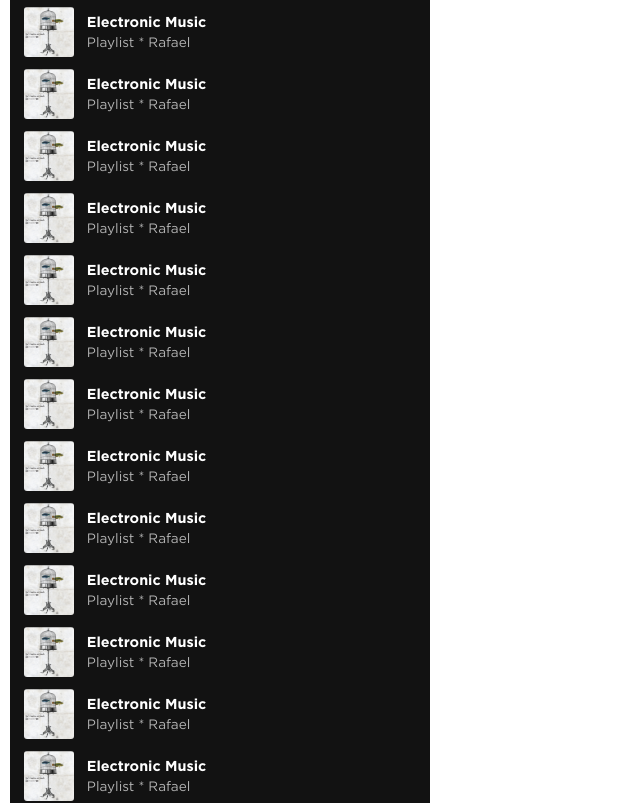
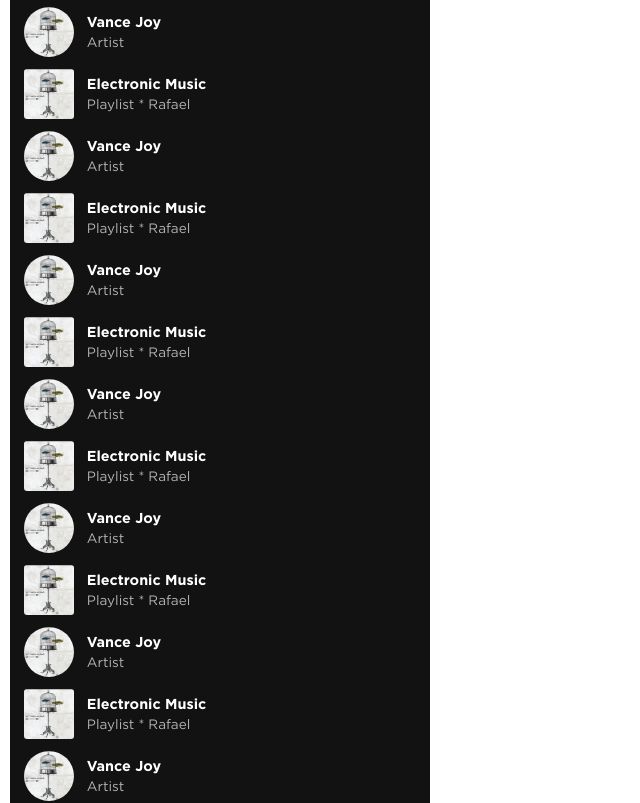
Before and after one commit to rafaelfloressouza/Muzik, a React (Create React App) app in the folder frontend/: page / in a window 1280 px wide. Shown: the part 840-1643 px from the top of the page, without its empty margins (0-640 px from the left). Built offline with nearby package versions, Linux system fonts and the light colour scheme.

Commit message:
Added some fixes to sidebar

```diff
--- a/frontend/src/components/shared/containers/Sidebar.tsx
+++ b/frontend/src/components/shared/containers/Sidebar.tsx
@@ -1,4 +1,4 @@
-import { ReactElement, useContext } from "react";
+import { ReactElement, useContext, useState } from "react";
 import styled from "styled-components";
 import HomeRoundedIcon from "@mui/icons-material/HomeRounded";
 import SearchOutlinedIcon from "@mui/icons-material/SearchOutlined";
@@ -49,6 +49,9 @@
     { id: 4, name: "Artists" },
   ];
 
+  // State
+  const [searchText, setSearchText] = useState("");
+
   // Contexts
   const theme = useContext(ThemeContext);
 
@@ -65,11 +68,16 @@
             size: "0.9rem",
           }}
           subtitleProps={{ color: theme?.quinary() }}
+          isArtist={i % 2 != 0}
         >
           <img src="/images/test-img.png" />
           <div className="item-info">
-            <span className="item-title">Electronic Music</span>
-            <span className="item-subtitle">Playlist * Rafael</span>
+            <span className="item-title">
+              {i % 2 == 0 ? "Electronic Music" : "Vance Joy"}
+            </span>
+            <span className="item-subtitle">
+              {i % 2 === 0 ? "Playlist * Rafael" : "Artist"}
+            </span>
           </div>
         </LibraryItem>
       );
@@ -205,7 +213,7 @@
               <SearchbarDark
                 expandLeft={false}
                 searchIn="Your Library"
-                onSearch={() => {}}
+                onSearch={(searchTxt: string) => setSearchText(searchTxt)}
                 inputWidth={130}
               />
               <Sorter
@@ -312,6 +320,7 @@
   itemProps: IContainerProps;
   titleProps: ITextProps;
   subtitleProps: ITextProps;
+  isArtist: boolean;
 }>`
   display: flex;
   align-items: center;
@@ -341,7 +350,7 @@
   & img {
     height: 50px;
     width: 50px;
-    border-radius: 3px;
+    border-radius: ${(props) => (props.isArtist ? "100%" : "3px")};
   }
 
   &:hover {
--- a/frontend/src/components/shared/others/Searchbar.tsx
+++ b/frontend/src/components/shared/others/Searchbar.tsx
@@ -166,7 +166,7 @@
               },
             }}
             id="right-btn"
-            onClick={() => setContainerWidth(180)}
+            onClick={() => setContainerWidth(inputWidth + 60)}
           />
         </SearchbarDarkContainer>
       </Material.ClickAwayListener>
```
